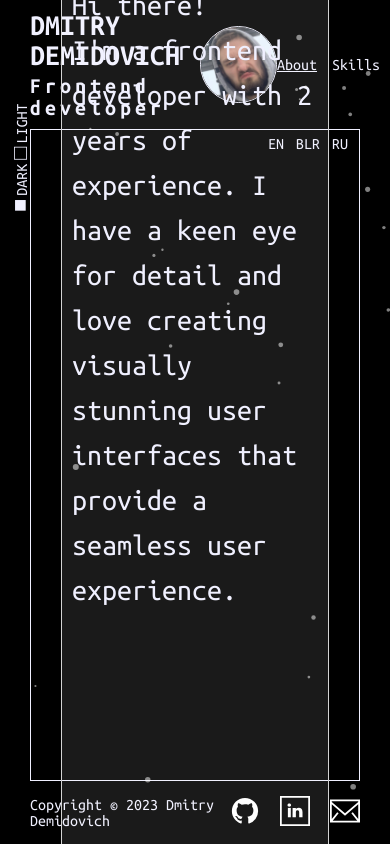
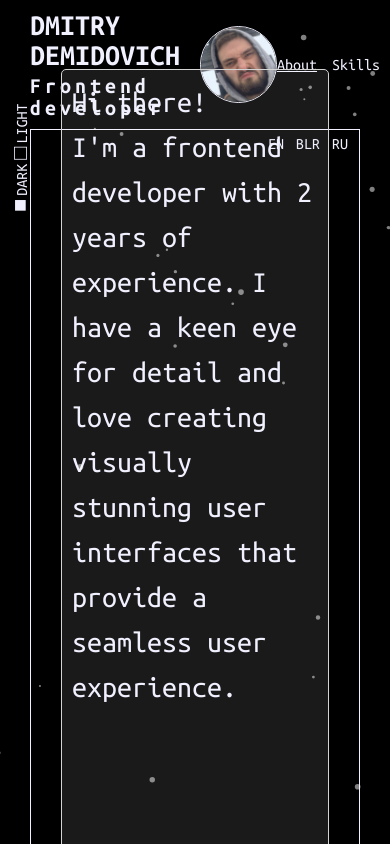
Before and after one commit to BuHogeJI2/portfolio, a React (Create React App) app: page / in a window 390 px wide. Shown: the top 844 px of the page. Built offline with nearby package versions, Linux system fonts and the light colour scheme.

Commit message:
Fix mobile styles

```diff
--- a/src/libs/data/CommonData.ts
+++ b/src/libs/data/CommonData.ts
@@ -66,5 +66,6 @@ export const commonData = {
     'styled-components',
     'REST',
     'i18next',
+    'Bit',
   ],
 };
--- a/src/libs/theme/theme.tsx
+++ b/src/libs/theme/theme.tsx
@@ -18,7 +18,6 @@ export const fontSize = {
 };
 
 const unionStyles: TUnionStyles = {
-  colors,
   container: {
     position: 'relative',
     display: 'flex',
@@ -32,6 +31,9 @@ const unionStyles: TUnionStyles = {
     position: 'relative',
     border: '1px solid',
     height: '100%',
+    display: 'flex',
+    justifyContent: 'center',
+    alignItems: 'center',
   },
   header: {
     width: '100%',
@@ -99,7 +101,7 @@ const unionStyles: TUnionStyles = {
       backgroundColor: 'rgba(255, 255, 255, 0.1)',
       '.slide-text': {
         fontSize: fontSize.xxl,
-        lineHeight: 1.5,
+        lineHeight: isMobile ? 1.1 : 1.5,
       },
     },
   },
--- a/src/pages/index.tsx
+++ b/src/pages/index.tsx
@@ -3,16 +3,12 @@ import Layout from '../components/base/Layout';
 import BaseSlider from '../components/base/BaseSlider';
 import { Trans, useTranslation } from 'react-i18next';
 import styled from 'styled-components';
-import { fontSize } from '../libs/theme/theme';
+import { isMobile } from 'react-device-detect';
 
 const BaseSliderWrapper = styled.div(
   ({ theme }) => theme.slider.wrapper,
   () => ({
-    maxWidth: '75%',
-    position: 'absolute',
-    top: '50%',
-    left: '50%',
-    transform: 'translate(-50%, -50%)',
+    maxWidth: isMobile ? '90%' : '75%',
   })
 );
 
--- a/src/pages/skills.tsx
+++ b/src/pages/skills.tsx
@@ -4,30 +4,43 @@ import Layout from '../components/base/Layout';
 import styled from 'styled-components';
 import { commonData } from '../libs/data/CommonData';
 import BaseSlider from '../components/base/BaseSlider';
-import { Trans, useTranslation } from 'react-i18next';
+import { useTranslation } from 'react-i18next';
 import { fontSize } from '../libs/theme/theme';
+import { isMobile } from 'react-device-detect';
 
 const SkillsContent = styled.div({
   width: '100%',
   height: '100%',
   display: 'flex',
-  justifyContent: 'space-around',
+  flexDirection: isMobile ? 'column' : 'row',
+  justifyContent: isMobile ? 'space-between' : 'space-around',
   alignItems: 'center',
+  '.tagcloud--item': {
+    zIndex: '0 !important',
+  },
 });
 
 const BaseSliderWrapper = styled.div(
   ({ theme }) => theme.slider.wrapper,
   () => ({
-    maxWidth: '50%',
-    borderLeft: 'none',
+    marginTop: isMobile ? '40px' : 'unset',
+    maxWidth: isMobile ? '90%' : '50%',
     '.slide-text': {
       fontSize: fontSize.big,
     },
-  })
+  }),
+  () =>
+    !isMobile
+      ? {
+          borderLeft: 'none',
+        }
+      : null
 );
 
 export default function SkillsPage(): React.ReactElement {
   const [t] = useTranslation();
+
+  const tagsSize = isMobile ? 300 : 400;
 
   return (
     <Layout>
@@ -42,7 +55,7 @@ export default function SkillsPage(): React.ReactElement {
         </BaseSliderWrapper>
         <TagCloud
           options={(w: Window & typeof globalThis): TagCloudOptions => ({
-            radius: Math.min(400, w.innerWidth, w.innerHeight) / 2,
+            radius: Math.min(tagsSize, w.innerWidth, w.innerHeight) / 2,
             maxSpeed: 'normal',
           })}
         >
```
